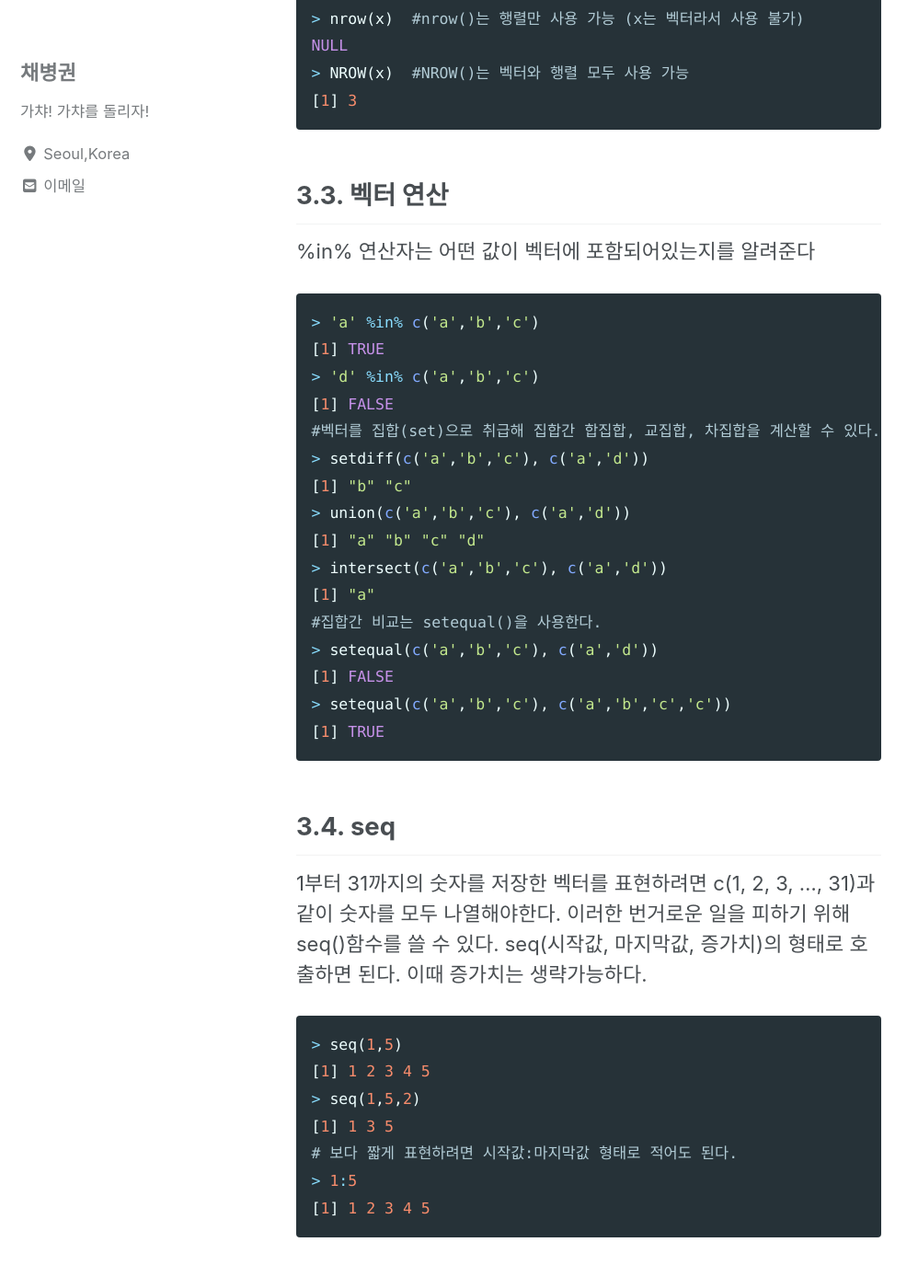
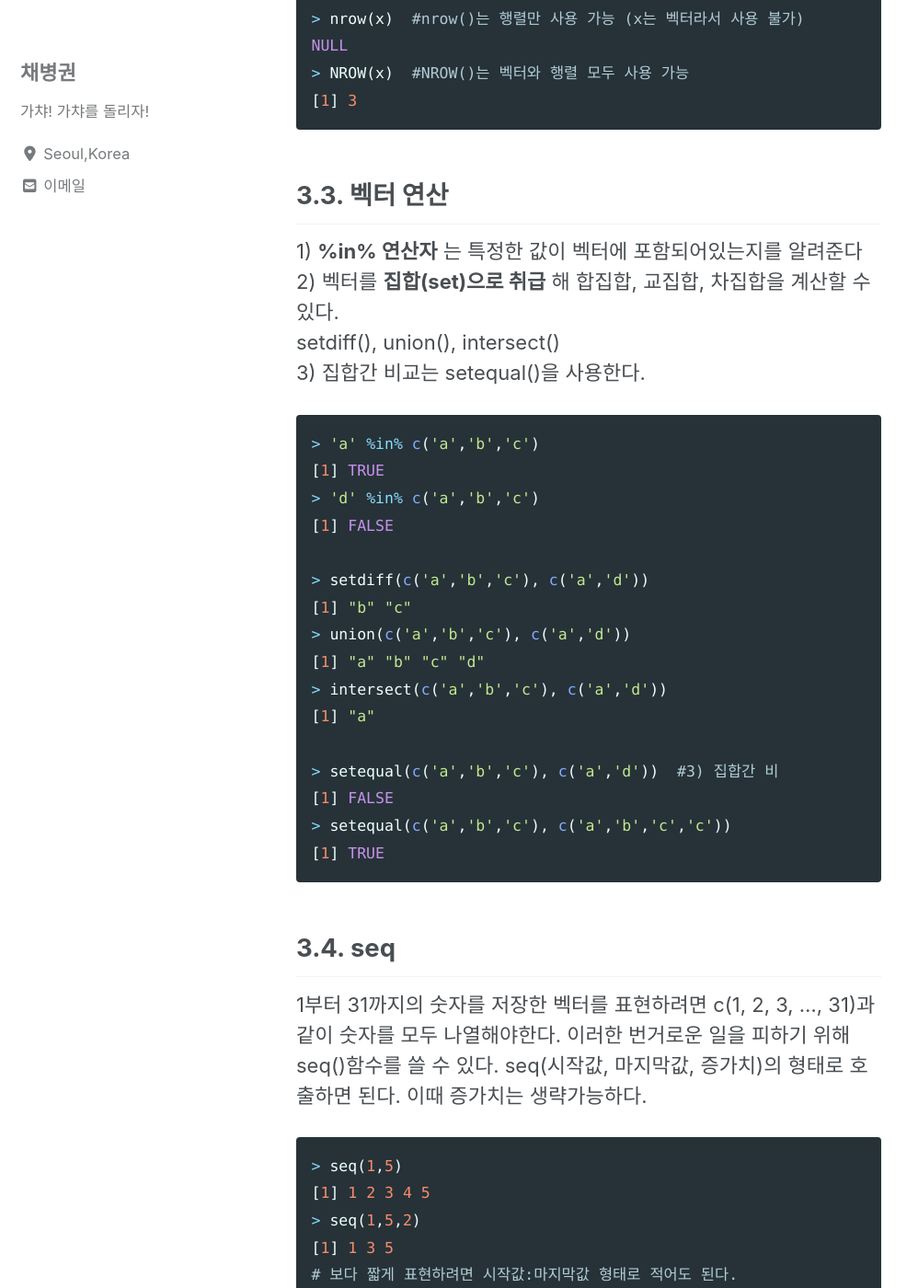
Before and after one commit to ByeongGwonChae/mynotebook, a Jekyll site: the page built from _posts/2020-01-01-R-first-note.md, in a window 1280 px wide and 1400 px high, scrolled down 5529 px. Shown: the whole window at 92% size, without its empty margins (0-998 px from the left). Built offline with Jekyll 4.4.1, drawn with Linux system fonts in a browser that asks for light colours; cached includes are drawn as plain includes; nearby versions of some CDN libraries.

Commit message:
Update 2020-01-01-R-first-note.md

```diff
--- a/_posts/2020-01-01-R-first-note.md
+++ b/_posts/2020-01-01-R-first-note.md
@@ -142,21 +142,24 @@ NULL
 [1] 3
 ~~~
 ## 3.3. 벡터 연산
-%in% 연산자는 어떤 값이 벡터에 포함되어있는지를 알려준다
-  ~~~ R
+1) __%in% 연산자__ 는 특정한 값이 벡터에 포함되어있는지를 알려준다\\
+2) 벡터를 __집합(set)으로 취급__ 해 합집합, 교집합, 차집합을 계산할 수 있다.\\
+   setdiff(), union(), intersect()\\
+3) 집합간 비교는 setequal()을 사용한다.
+~~~ R
 > 'a' %in% c('a','b','c')
 [1] TRUE
 > 'd' %in% c('a','b','c')
 [1] FALSE
-#벡터를 집합(set)으로 취급해 집합간 합집합, 교집합, 차집합을 계산할 수 있다.
+
 > setdiff(c('a','b','c'), c('a','d'))
 [1] "b" "c"
 > union(c('a','b','c'), c('a','d'))
 [1] "a" "b" "c" "d"
 > intersect(c('a','b','c'), c('a','d'))
 [1] "a"
-#집합간 비교는 setequal()을 사용한다.
-> setequal(c('a','b','c'), c('a','d'))
+
+> setequal(c('a','b','c'), c('a','d'))  #3) 집합간 비
 [1] FALSE
 > setequal(c('a','b','c'), c('a','b','c','c'))
 [1] TRUE
```
